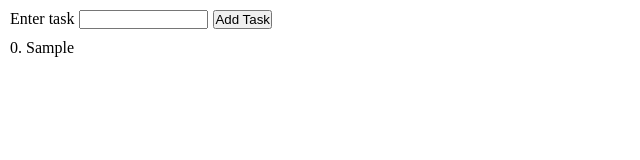
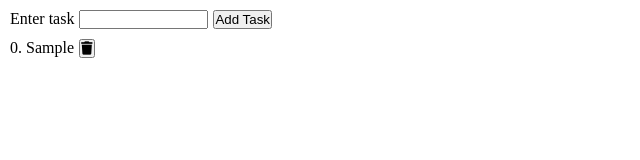
Before and after one commit to robsassack/react-task-app, a React (Vite) app: page / in a window 1280 px wide. Both pictures are taken after typing "Sample" into the empty fields and a click on the button "Add Task". Shown: the top 160 px of the page, without its empty margins (0-640 px from the left). Built offline with nearby package versions, Linux system fonts and the light colour scheme.

Commit message:
Added functionality to delete tasks

```diff
--- a/index.html
+++ b/index.html
@@ -4,6 +4,7 @@
 <head>
   <meta charset="UTF-8" />
   <meta name="viewport" content="width=device-width, initial-scale=1.0" />
+  <script src="https://kit.fontawesome.com/f29ef0894b.js" crossorigin="anonymous"></script>
   <title>Task App</title>
 </head>
 
--- a/src/App.css
+++ b/src/App.css
@@ -19,3 +19,8 @@ input {
   margin: 10px;
   gap: 5px;
 }
+
+.task {
+  display: flex;
+  gap: 5px;
+}
--- a/src/App.jsx
+++ b/src/App.jsx
@@ -39,6 +39,29 @@ class App extends Component {
     });
   };
 
+  deleteTask = (id) => {
+    let newTasks = [];
+    let taskDeleted = false;
+    this.state.tasks.forEach((task) => {
+      if (task.id === id) {
+        taskDeleted = true;
+      } else {
+        if (taskDeleted) {
+          task.index -= 1;
+        }
+        newTasks.push(task);
+      }
+    });
+    this.setState({
+      tasks: newTasks,
+      task: {
+        index: this.state.task.index - 1,
+        text: "",
+        id: this.state.task.id,
+      },
+    });
+  }
+
   render() {
     const { task, tasks } = this.state;
 
@@ -54,7 +77,7 @@ class App extends Component {
           />
           <button type='submit'>Add Task</button>
         </form>
-        <Overview tasks={tasks} />
+        <Overview tasks={tasks} deleteTask={this.deleteTask} />
       </div>
     );
   }
--- a/src/components/Overview.jsx
+++ b/src/components/Overview.jsx
@@ -1,12 +1,20 @@
 import React from "react";
+import uniqid from "uniqid";
 
 const Overview = (props) => {
-  const { tasks } = props;
+  const { tasks, deleteTask } = props;
 
   return (
-    <div className="tasks">
+    <div className='tasks'>
       {tasks.map((task) => {
-        return <p key={task.id}>{task.index}. {task.text}</p>;
+        return (
+          <div className="task" key={task.id}>
+            <p>
+              {task.index}. {task.text}
+            </p>
+            <button onClick={() => deleteTask(task.id)}><i className="fa-solid fa-trash"></i></button>
+          </div>
+        );
       })}
     </div>
   );
```
